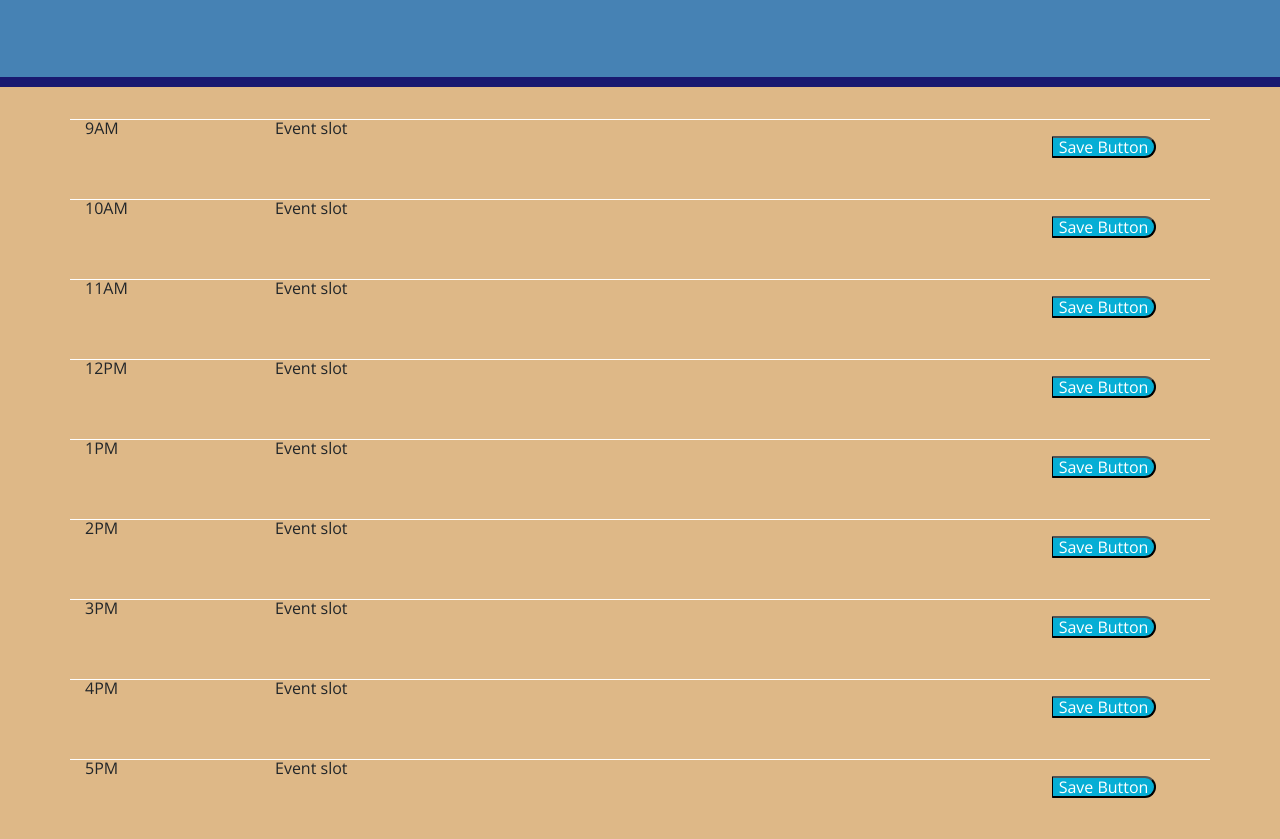
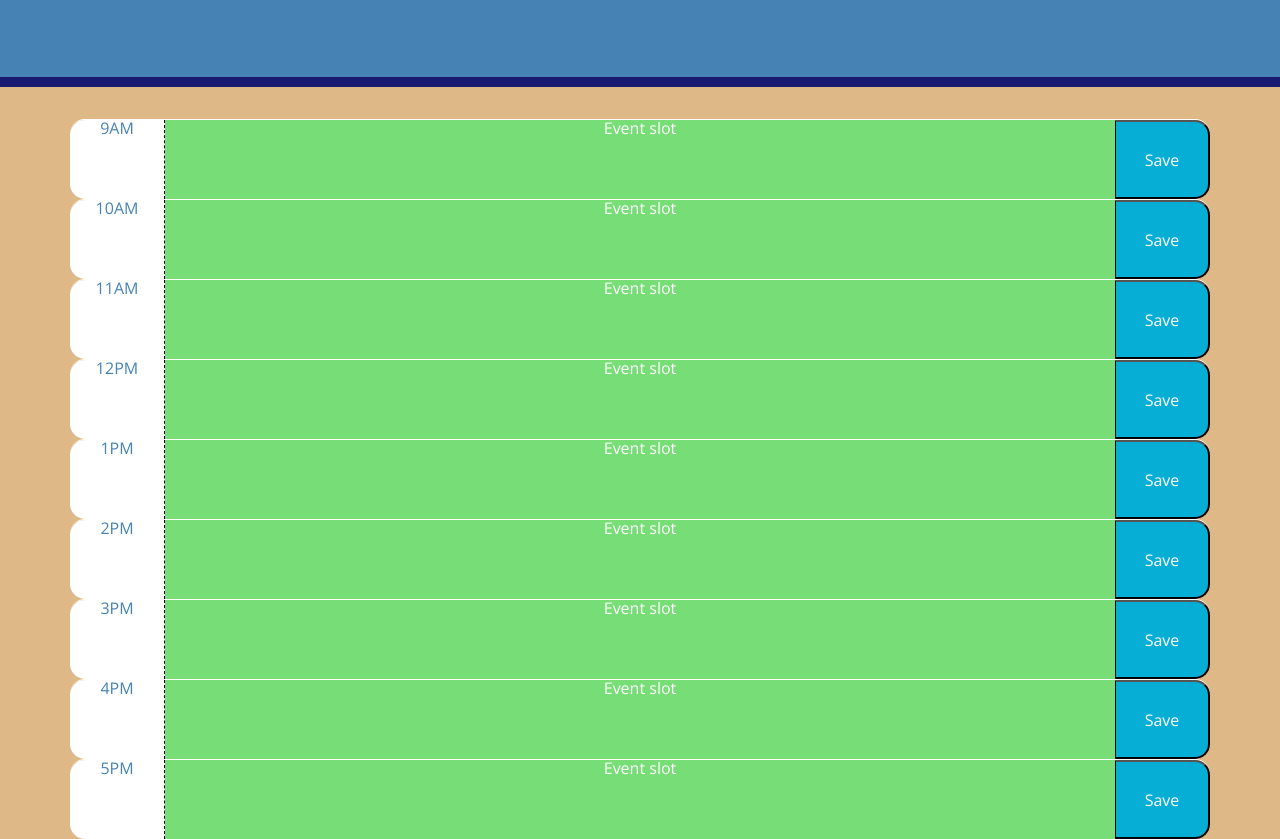
Before and after one commit to adela1445/MyDayPlanner, a plain HTML site: page index.html in a window 1280 px wide. Shown: the part 181-1020 px from the top of the page. Drawn offline with nearby package versions, Linux system fonts and the light colour scheme.

Commit message:
Fixed the styling of the time blocks. Added hour class and the past present and future organized html code

```diff
--- a/Develop/style.css
+++ b/Develop/style.css
@@ -40,8 +40,10 @@ textarea {
 
 .hour {
   background-color: #ffffff;
-  color: #000000;
-  border-top: 1px dashed #000000;
+  color: steelblue;
+  border-right: 1px dashed #000000;
+  border-top-left-radius: 15px;
+  border-bottom-left-radius: 15px;
 }
 
 .past {
--- a/index.html
+++ b/index.html
@@ -33,52 +33,60 @@
     </header>
     <section class="container">
       <!-- Timeblocks go here -->
-<div class="row">
-  <div class="col-md-2">9AM</div>
-  <div class="col-md-8">Event slot</div>
-  <div class="col-md-2" >
-    <button class="saveBtn">Save Button</button></div>
-</div>
-<div class="row">
-  <div class="col-md-2">10AM</div>
-  <div class="col-md-8">Event slot</div>
-  <div class="col-md-2" >
-    <button class="saveBtn">Save Button</button></div></div>
-<div class="row">
-  <div class="col-md-2">11AM</div>
-  <div class="col-md-8">Event slot</div>
-  <div class="col-md-2" >
-    <button class="saveBtn">Save Button</button></div></div>
-<div class="row">
-  <div class="col-md-2">12PM</div>
-  <div class="col-md-8">Event slot</div>
-  <div class="col-md-2" >
-    <button class="saveBtn">Save Button</button></div></div>
-<div class="row">
-  <div class="col-md-2">1PM</div>
-  <div class="col-md-8">Event slot</div>
-  <div class="col-md-2" >
-    <button class="saveBtn">Save Button</button></div></div>
-<div class="row">
-  <div class="col-md-2">2PM</div>
-  <div class="col-md-8">Event slot</div>
-  <div class="col-md-2" >
-    <button class="saveBtn">Save Button</button></div></div>
-<div class="row">
-  <div class="col-md-2">3PM</div>
-  <div class="col-md-8">Event slot</div>
-  <div class="col-md-2" >
-    <button class="saveBtn">Save Button</button></div></div>
-<div class="row">
-  <div class="col-md-2">4PM</div>
-  <div class="col-md-8">Event slot</div>
-  <div class="col-md-2" >
-    <button class="saveBtn">Save Button</button></div></div>
-<div class="row">
-  <div class="col-md-2">5PM</div>
-  <div class="col-md-8">Event slot</div>
-  <div class="col-md-2" >
-    <button class="saveBtn">Save Button</button></div></div>
+
+      <div class="row time-block">
+        <div class="col-md-1 hour">9AM</div>
+        <div class="col-md-10 past present future ">Event slot</div>
+        <button class=" col-md-1 saveBtn">Save</button>
+      </div>
+
+      <div class="row time-block">
+        <div class="col-md-1 hour">10AM</div>
+        <div class="col-md-10 past present future ">Event slot</div>
+        <button class=" col-md-1 saveBtn">Save</button>
+      </div>
+
+      <div class="row time-block">
+        <div class="col-md-1 hour">11AM</div>
+        <div class="col-md-10 past present future ">Event slot</div>
+        <button class=" col-md-1 saveBtn">Save</button>
+      </div>
+
+      <div class="row time-block">
+        <div class="col-md-1 hour">12PM</div>
+        <div class="col-md-10 past present future ">Event slot</div>
+        <button class=" col-md-1 saveBtn">Save</button>
+      </div>
+
+      <div class="row time-block">
+        <div class="col-md-1 hour">1PM</div>
+        <div class="col-md-10 past present future ">Event slot</div>
+        <button class=" col-md-1 saveBtn">Save</button>
+      </div>
+
+      <div class="row time-block">
+        <div class="col-md-1 hour">2PM</div>
+        <div class="col-md-10 past present future ">Event slot</div>
+        <button class=" col-md-1 saveBtn">Save</button>
+      </div>
+
+      <div class="row time-block">
+        <div class="col-md-1 hour">3PM</div>
+        <div class="col-md-10 past present future ">Event slot</div>
+        <button class=" col-md-1 saveBtn">Save</button>
+      </div>
+
+      <div class="row time-block">
+        <div class="col-md-1 hour">4PM</div>
+        <div class="col-md-10 past present future ">Event slot</div>
+        <button class=" col-md-1 saveBtn">Save</button>
+      </div>
+
+      <div class="row time-block">
+        <div class="col-md-1 hour">5PM</div>
+        <div class="col-md-10 past present future ">Event slot</div>
+        <button class=" col-md-1 saveBtn">Save</button>
+      </div>
 
     </section>
 
```
